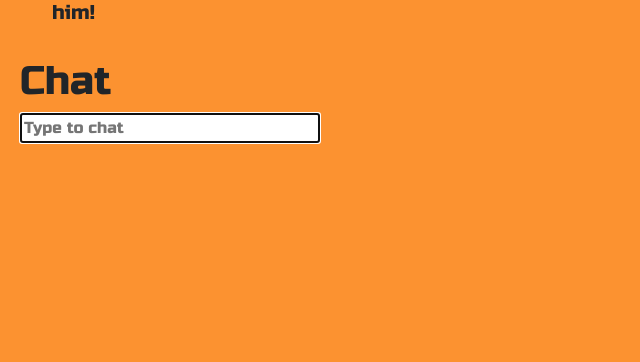
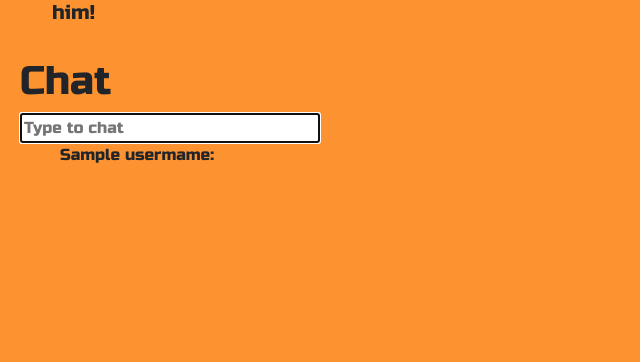
Before and after one commit to Final-Lumb-IV-Legend-of-the-Lost-Lumb/Backend, a Flask app: template templates/lobby.html in a window 1280 px wide; the page is wider, and only the part inside the window is pictured. Shown: the part 511-873 px from the top of that part, without its empty margins (0-640 px from the left). Run offline with Flask 2, Linux system fonts and the light colour scheme; the template is opened without the code that fills it: most values are stand-ins (such as "Sample title", 1, 10 or a date in 2020); a map, chart or similar area stays blank; parts of the project's set-up code (start-up, migrations or seed data) failed here and were passed over; some libraries are stand-ins or nearby versions.

Commit message:
chat username hopefully

```diff
--- a/app.py
+++ b/app.py
@@ -92,9 +92,7 @@ def login():
         return render_template('login.html')
 
 @app.route('/add-item', methods=['POST'])
-@jwt_required
 def addItem():
-    username = get_jwt_identity()
     data = json.loads(request.data) # load JSON data from request
     pusher.trigger('item', 'item-added', data) # trigger 'item-added' event on 'item' channel
     return jsonify(data)
--- a/static/style.css
+++ b/static/style.css
@@ -124,6 +124,7 @@ nav a {
   overflow: auto;
   height: 200px;
   width: 300px;
+  list-style-type: none;
 }
 
 .tiger-input {
--- a/templates/lobby.html
+++ b/templates/lobby.html
@@ -59,7 +59,7 @@
     </header>
 
     <section class='main'>
-        <ul class='tiger-chat-line'></ul>
+        <ul class='tiger-chat-line'>{{ usermame }}: </ul>
     </section>
 
     <footer class='footer'></footer>
```
